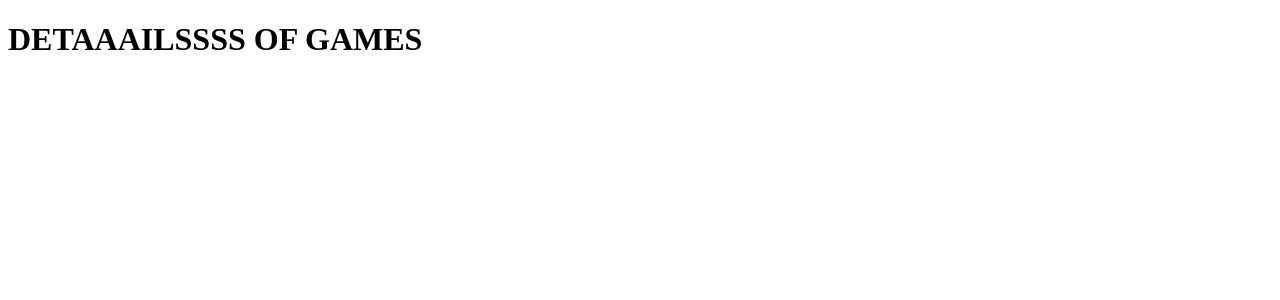
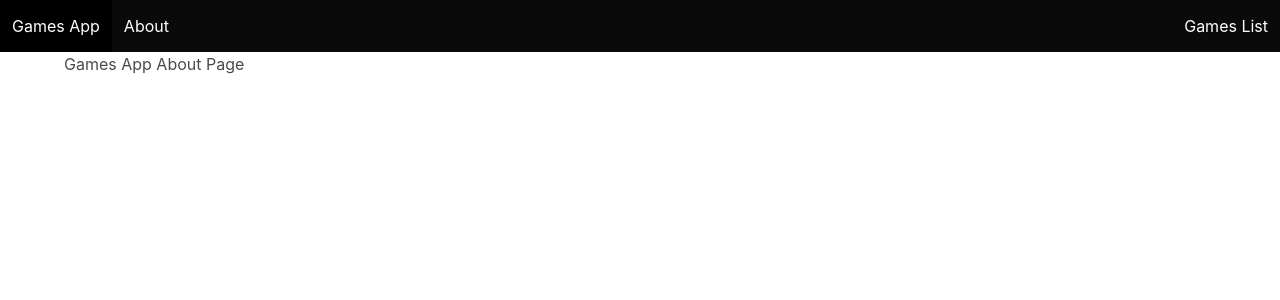
Before and after one commit to Vbeni/games_django, a Django app: page /about/ in a window 1280 px wide. Shown: the top 300 px of the page. Run offline with Django 4.2, Linux system fonts and the light colour scheme.

Commit message:
base html for template inheritance

```diff
--- a/main_app/templates/about.html
+++ b/main_app/templates/about.html
@@ -1,12 +1,4 @@
-<!DOCTYPE html>
-    <html lang="en">
-    <head>
-        <meta charset="UTF-8" />
-        <meta http-equiv="X-UA-Compatible" content="IE=edge" />
-        <meta name="viewport" content="width=device-width, initial-scale=1.0" />
-        <title>Games App</title>
-    </head>
-    <body>
-        <h1>DETAAAILSSSS OF GAMES</h1>
-    </body>
-</html>
+{% extends 'base.html' %}
+{% block content %}
+<h1>Games App About Page</h1>
+{% endblock %}
--- /dev/null
+++ b/main_app/templates/base.html
@@ -0,0 +1,42 @@
+<!DOCTYPE html>
+<html lang="en">
+    <head>
+        <meta charset="UTF-8" />
+        <meta http-equiv="X-UA-Compatible" content="IE=edge" />
+        <meta name="viewport" content="width=device-width, initial-scale=1.0" />
+        <link rel="stylesheet"
+              href="https://cdn.jsdelivr.net/npm/bulma@0.9.2/css/bulma.min.css">
+        <script src="https://code.jquery.com/jquery-3.6.0.min.js"
+                integrity="sha256-/xUj+3OJU5yExlq6GSYGSHk7tPXikynS7ogEvDej/m4="
+                crossorigin="anonymous"></script>
+        <title>Games App -
+            {% block title %}{% endblock %}
+        </title>
+    </head>
+    <body>
+        <nav class="navbar is-black"
+             role="navigation"
+             aria-label="main navigation">
+            <div class="navbar-brand">
+                <a class="navbar-item" href="/">Games App</a>
+                <a role="button"
+                   class="navbar-burger"
+                   aria-label="menu"
+                   aria-expanded="false">
+                    <span aria-hidden="true"></span>
+                    <span aria-hidden="true"></span>
+                    <span aria-hidden="true"></span>
+                </a>
+            </div>
+            <div class="navbar-menu navbar-start">
+                <a class="navbar-item" href="/about">About</a>
+            </div>
+            <div class="navbar-menu navbar-end">
+                <a class="navbar-item" href="/games">Games List</a>
+            </div>
+        </nav>
+        <div class="container">
+            {% block content %}{% endblock %}
+        </div>
+    </body>
+</html>
```
Also changed, not shown: main_app/templates/home.html (+4 -12 lines).
